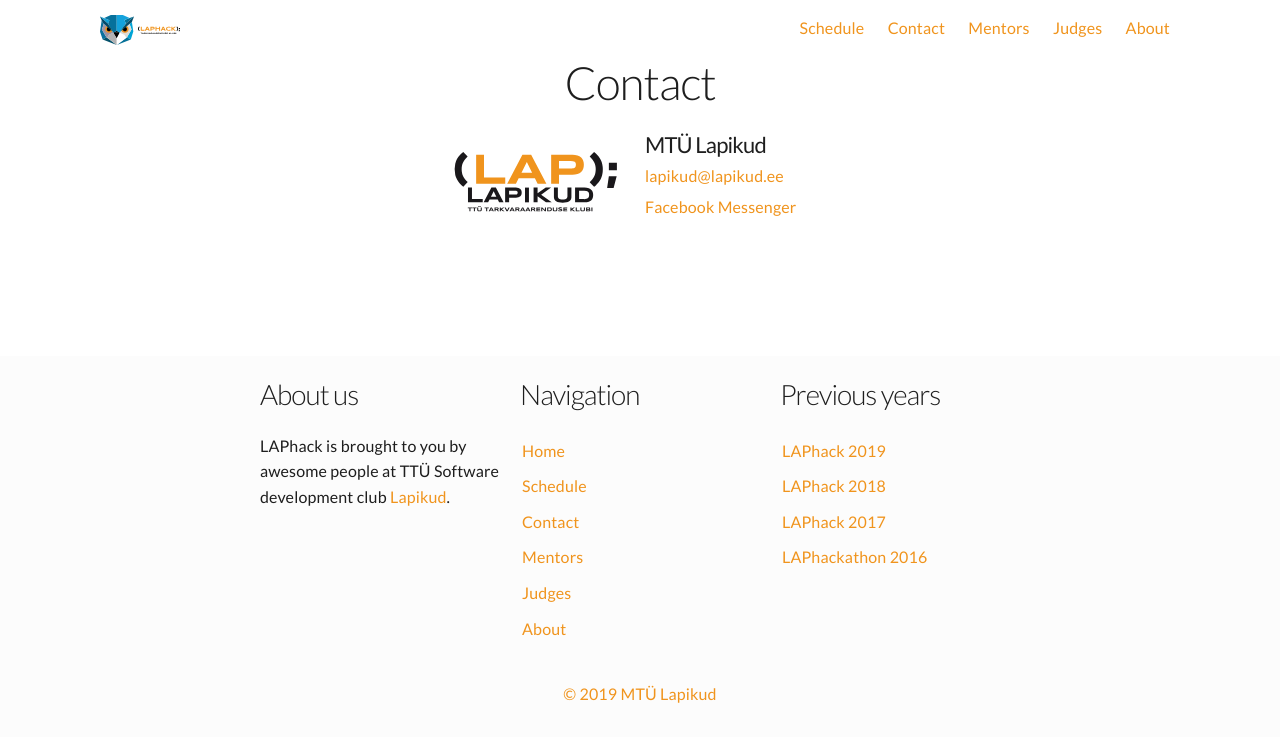
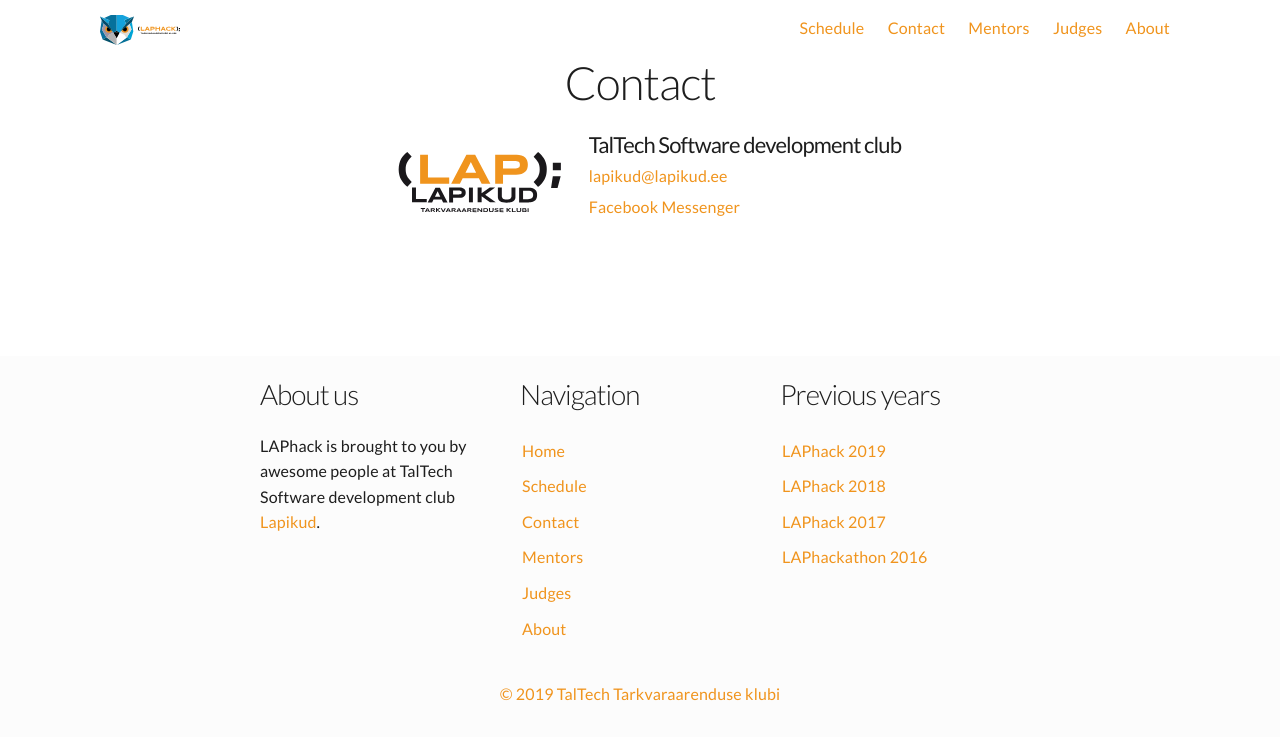
Before and after one commit to Lapikud/laphack.eu, a Jekyll site: the page built from contact.html, in a window 1280 px wide. Shown: the top 742 px of the page. Built offline with Jekyll 4.4.1, drawn with Linux system fonts in a browser that asks for light colours; nearby versions of some CDN libraries.

Commit message:
update lap logo and name

```diff
--- a/_includes/footer.html
+++ b/_includes/footer.html
@@ -4,7 +4,7 @@
       <div class="column">
         <h3>About us</h3>
         <p>
-          LAPhack is brought to you by awesome people at TTÜ Software development club
+          LAPhack is brought to you by awesome people at TalTech Software development club
           <a href="https://lapikud.ee">Lapikud</a>.
         </p>
       </div>
@@ -27,7 +27,7 @@
     </div>
     <div class="row">
       <div class="column footer-copyright">
-        <a href="https://lapikud.ee">&copy; 2019 MTÜ Lapikud</a>
+        <a href="https://lapikud.ee">&copy; 2019 TalTech Tarkvaraarenduse klubi</a>
       </div>
     </div>
   </section>
--- a/contact.html
+++ b/contact.html
@@ -11,7 +11,7 @@
             <div class="column member">
                 <img height="100" width="200" src="/assets/lap_logo.svg" class="lap-img">
                 <ul>
-                    <li><h4>MTÜ Lapikud</h4></li>
+                    <li><h4>TalTech Software development club</h4></li>
                     <li><a href="mailto:lapikud@lapikud.ee">lapikud@lapikud.ee</a></li>
                     <li><a href="https://m.me/lapikud">Facebook Messenger</a></li>
                 </ul>
```
Also changed, not shown: assets/lap_logo.svg.
